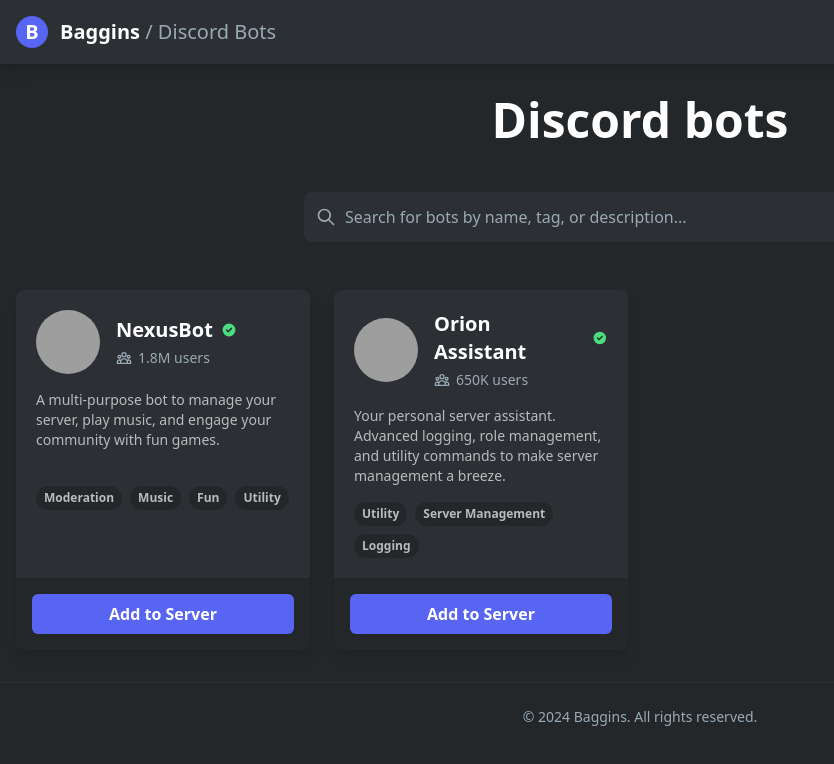
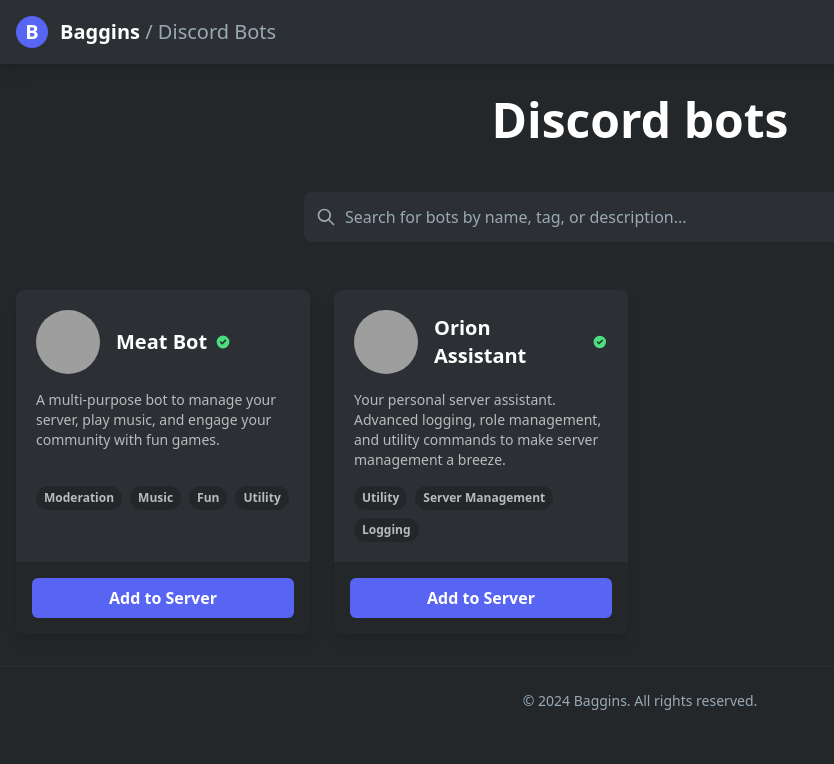
Before and after one commit to Baggins5066/Bagginsite, a React (Vite) app: page / in a window 1280 px wide. Shown: the top 764 px of the page, without its empty margins (0-834 px from the left). Built offline with nearby package versions, Linux system fonts and the light colour scheme; grey boxes are pictures that could not be loaded.

Commit message:
feat: Remove user count from bot data
The `userCount` field was removed from the `Bot` type and related data as it is no longer being displayed or utilized. This simplifies the data structure and cleans up unused components.

```diff
--- a/components/BotCard.tsx
+++ b/components/BotCard.tsx
@@ -12,24 +12,7 @@ const VerifiedIcon: React.FC = () => (
     </svg>
 );
 
-const UsersIcon: React.FC<{ className?: string }> = ({ className }) => (
-    <svg className={className} fill="none" stroke="currentColor" viewBox="0 0 24 24" xmlns="http://www.w3.org/2000/svg">
-        <path strokeLinecap="round" strokeLinejoin="round" strokeWidth="2" d="M17 20h5v-2a3 3 0 00-5.356-1.857M17 20H7m10 0v-2c0-.653-.124-1.282-.356-1.857M7 20H2v-2a3 3 0 015.356-1.857M7 20v-2c0-.653.124-1.282.356-1.857m0 0a5.002 5.002 0 019.288 0M15 7a3 3 0 11-6 0 3 3 0 016 0zm6 3a2 2 0 11-4 0 2 2 0 014 0zM7 10a2 2 0 11-4 0 2 2 0 014 0z"></path>
-    </svg>
-);
-
-
 const BotCard: React.FC<BotCardProps> = ({ bot }) => {
-  const formatUserCount = (count: number): string => {
-    if (count >= 1000000) {
-      return `${(count / 1000000).toFixed(1)}M`;
-    }
-    if (count >= 1000) {
-      return `${(count / 1000).toFixed(0)}K`;
-    }
-    return count.toString();
-  };
-
   return (
     <div className="bg-discord-dark rounded-lg shadow-lg overflow-hidden flex flex-col transition-all duration-300 hover:shadow-discord-blurple/30 hover:shadow-2xl hover:-translate-y-1">
       <div className="p-5 flex-grow">
@@ -39,10 +22,6 @@ const BotCard: React.FC<BotCardProps> = ({ bot }) => {
             <div className="flex items-center gap-2">
                 <h3 className="text-xl font-bold text-white">{bot.name}</h3>
                 {bot.isVerified && <VerifiedIcon />}
-            </div>
-            <div className="flex items-center text-sm text-discord-gray mt-1">
-              <UsersIcon className="w-4 h-4 mr-1.5" />
-              <span>{formatUserCount(bot.userCount)} users</span>
             </div>
           </div>
         </div>
--- a/constants.ts
+++ b/constants.ts
@@ -4,11 +4,10 @@ import { Bot } from './types';
 export const BOTS_DATA: Bot[] = [
   {
     id: '1415012919921610864',
-    name: 'NexusBot',
+    name: 'Meat Bot',
     avatarUrl: 'https://picsum.photos/seed/nexus/200',
     description: 'A multi-purpose bot to manage your server, play music, and engage your community with fun games.',
     tags: ['Moderation', 'Music', 'Fun', 'Utility'],
-    userCount: 1800000,
     inviteUrl: 'https://discord.com/oauth2/authorize?client_id=1415012919921610864&permissions=8&integration_type=0&scope=bot',
     isVerified: true,
   },
@@ -18,7 +17,6 @@ export const BOTS_DATA: Bot[] = [
     avatarUrl: 'https://picsum.photos/seed/orion/200',
     description: 'Your personal server assistant. Advanced logging, role management, and utility commands to make server management a breeze.',
     tags: ['Utility', 'Server Management', 'Logging'],
-    userCount: 650000,
     inviteUrl: 'https://discord.com/oauth2/authorize?client_id=1430009844680884405&permissions=8&integration_type=0&scope=bot',
     isVerified: true,
   },
--- a/types.ts
+++ b/types.ts
@@ -5,7 +5,6 @@ export interface Bot {
   avatarUrl: string;
   description: string;
   tags: string[];
-  userCount: number;
   inviteUrl: string;
   isVerified: boolean;
 }
```
